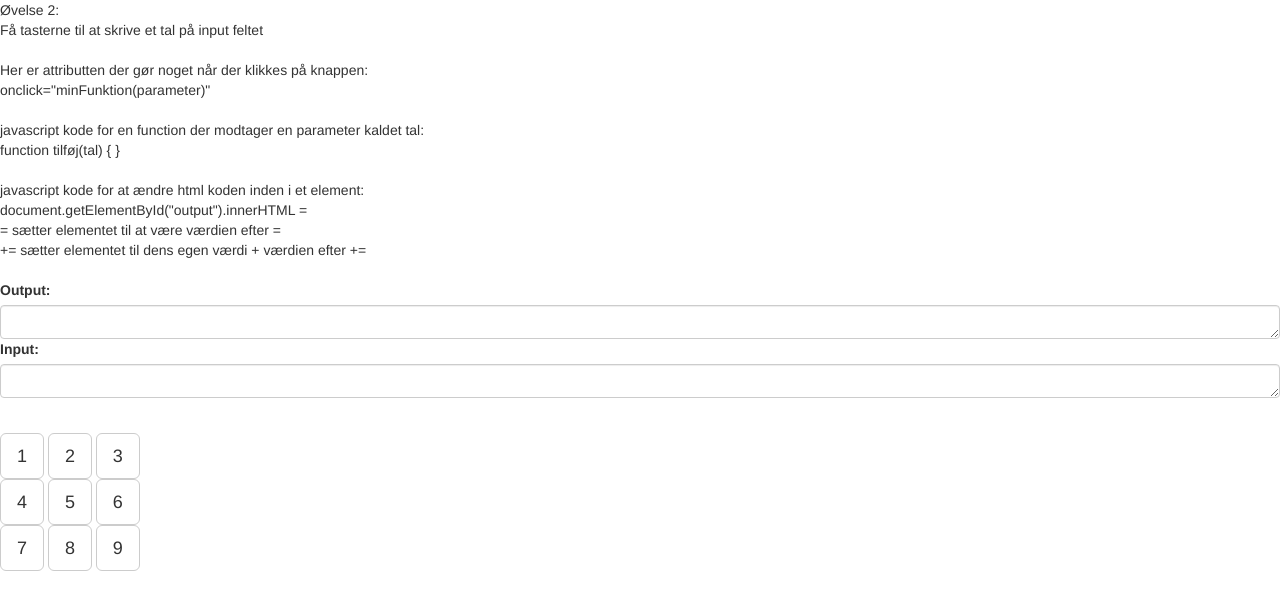
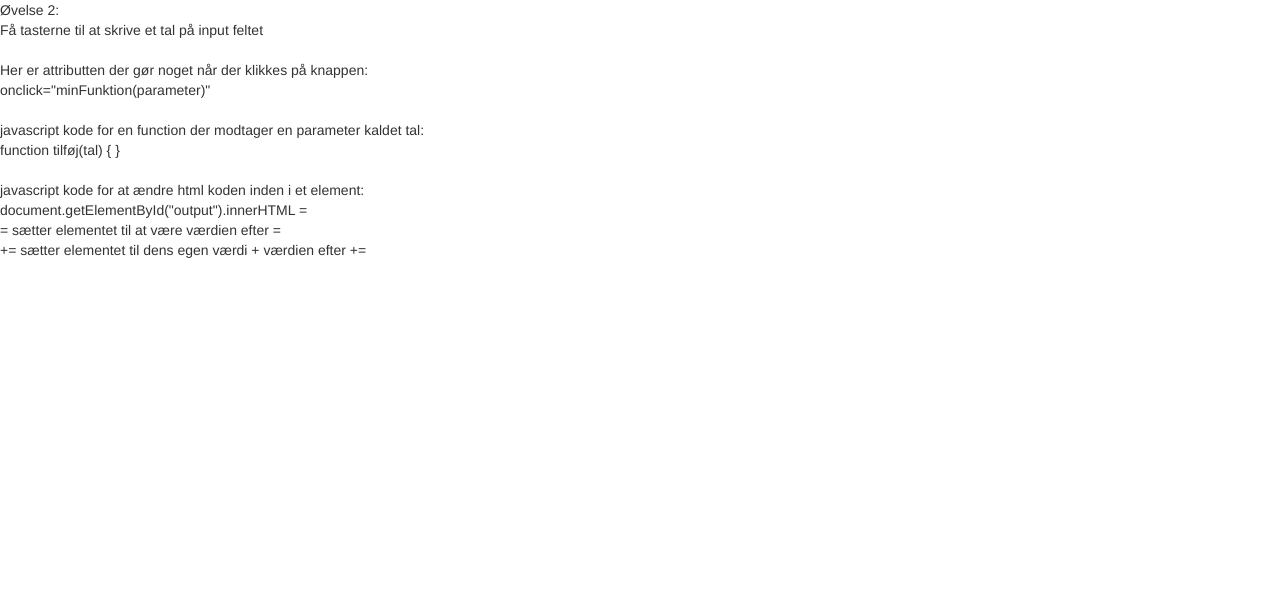
Before and after one commit to sunenilausen/appvalgfag-exercises, a plain HTML site: page Lommeregner/exercise2.html in a window 1280 px wide. Drawn offline with nearby package versions, Linux system fonts and the light colour scheme.

Commit message:
forgot to delete something

```diff
--- a/Lommeregner/exercise2.html
+++ b/Lommeregner/exercise2.html
@@ -38,27 +38,6 @@ der modtager en parameter kaldet tal:
 <br>
 <br>
 
-<div class="form-group">
-  <label for="output">Output:</label>
-  <textarea class="form-control" rows="1" id="output"></textarea>
-  <label for="input">Input:</label>
-  <textarea class="form-control" rows="1" id="input"></textarea>
-</div>
-<br>
-<button type="button" onclick="tilføj(1)" class="btn btn-default btn-lg">1</button>
-<button type="button" onclick="tilføj(2)" class="btn btn-default btn-lg">2</button>
-<button type="button" onclick="tilføj(3)" class="btn btn-default btn-lg">3</button>
-<br>
-<button type="button" onclick="tilføj(4)" class="btn btn-default btn-lg">4</button>
-<button type="button" onclick="tilføj(5)" class="btn btn-default btn-lg">5</button>
-<button type="button" onclick="tilføj(6)" class="btn btn-default btn-lg">6</button>
-<br>
-<button type="button" onclick="tilføj(7)" class="btn btn-default btn-lg">7</button>
-<button type="button" onclick="tilføj(8)" class="btn btn-default btn-lg">8</button>
-<button type="button" onclick="tilføj(9)" class="btn btn-default btn-lg">9</button>
-
-
-
 
 </body>
 </html>
```
